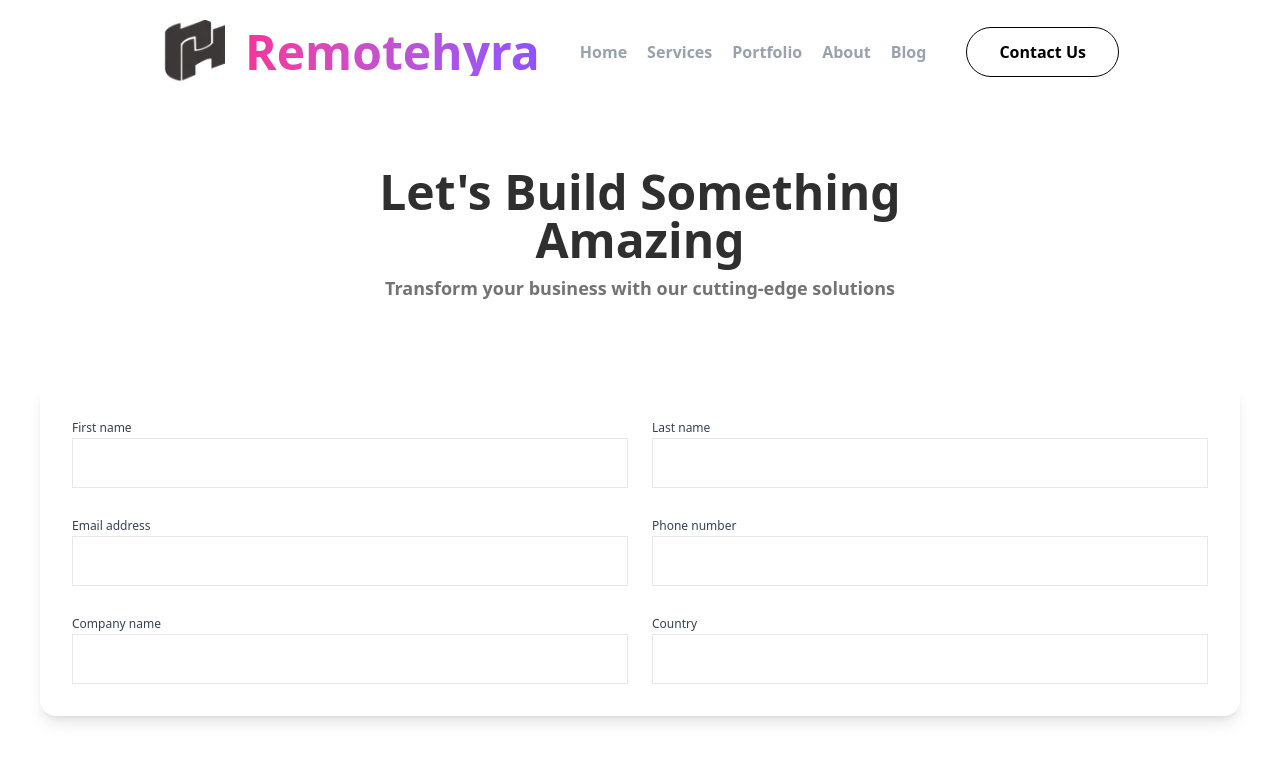
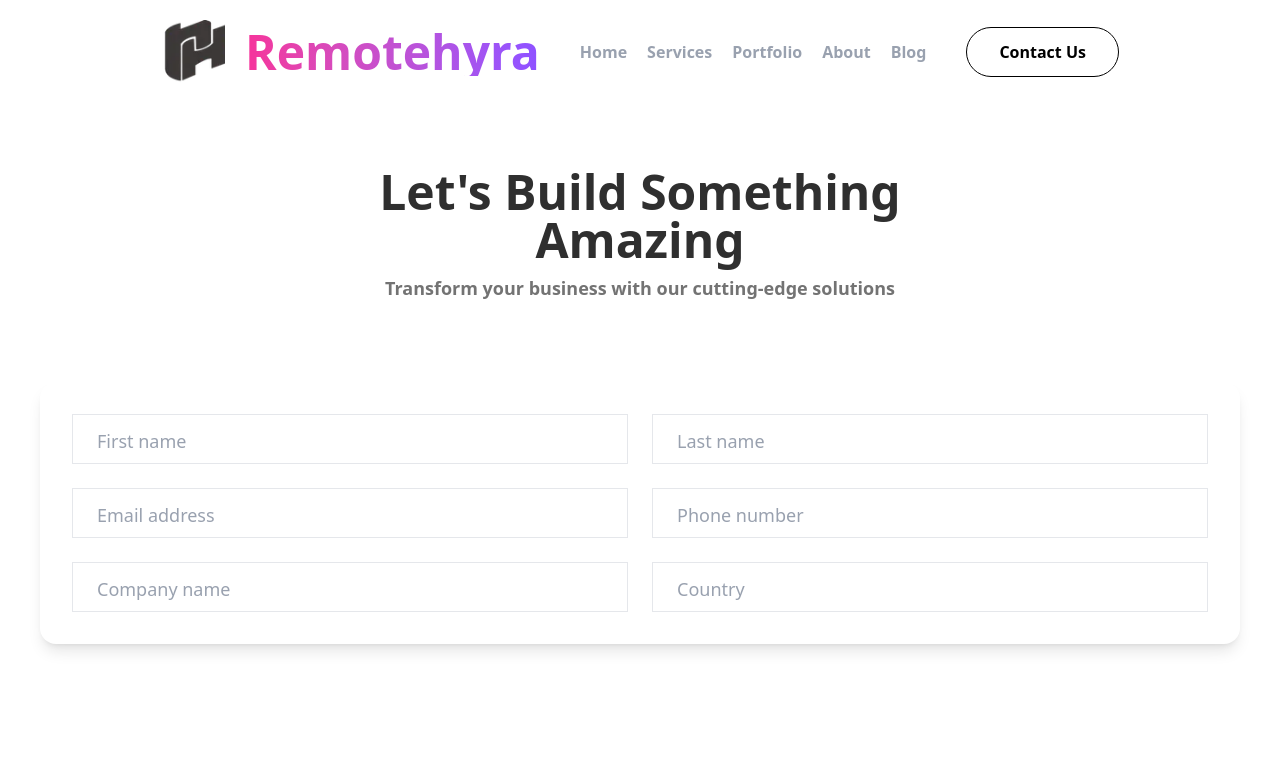
Before and after one commit to TaiyabaBhatti/Remotehyra-Site, a React (Vite) app: page /contact in a window 1280 px wide. Shown: the top 782 px of the page. Built offline with nearby package versions, Linux system fonts and the light colour scheme.

Commit message:
setup inputs and respective design

```diff
--- a/src/pages/Contact/InputBlock.jsx
+++ b/src/pages/Contact/InputBlock.jsx
@@ -2,8 +2,9 @@ import React from 'react'
 
 export default function InputBlock({labeltext,inputType}) {
   return (
-    <div className="space-y-2">
-    <label className="text-sm font-medium text-gray-700 bg-white">{labeltext}</label>
-    <input required="" className="w-full p-3 focus:border-b-2  bg-white  border border-gray-200 outline-none transition-all"  type={inputType} value=""/></div>
+    <div tabIndex={0}  className="px-6 pt-3 pb-2 group space-y-2 relative
+    before:absolute before:left-0 before:bottom-0  before:w-full before:h-0 before:z-50  focus-within:before:h-1 focus-within:pt-0.5 focus-within:before:duration-300 focus-within:duration-300  before:bg-linear-to-r before:from-[#BC01FF] before:to-[#46178f] border border-gray-200 focus:border-gray-400">
+    <label className=" text-lg group-focus-within:text-sm font-medium text-gray-400 bg-white transition-all">{labeltext}</label>
+    <input required="" className="relative bg-white group-focus-within:block w-full hidden   outline-none transition-all"  type={inputType} /></div>
   )
 }
```
